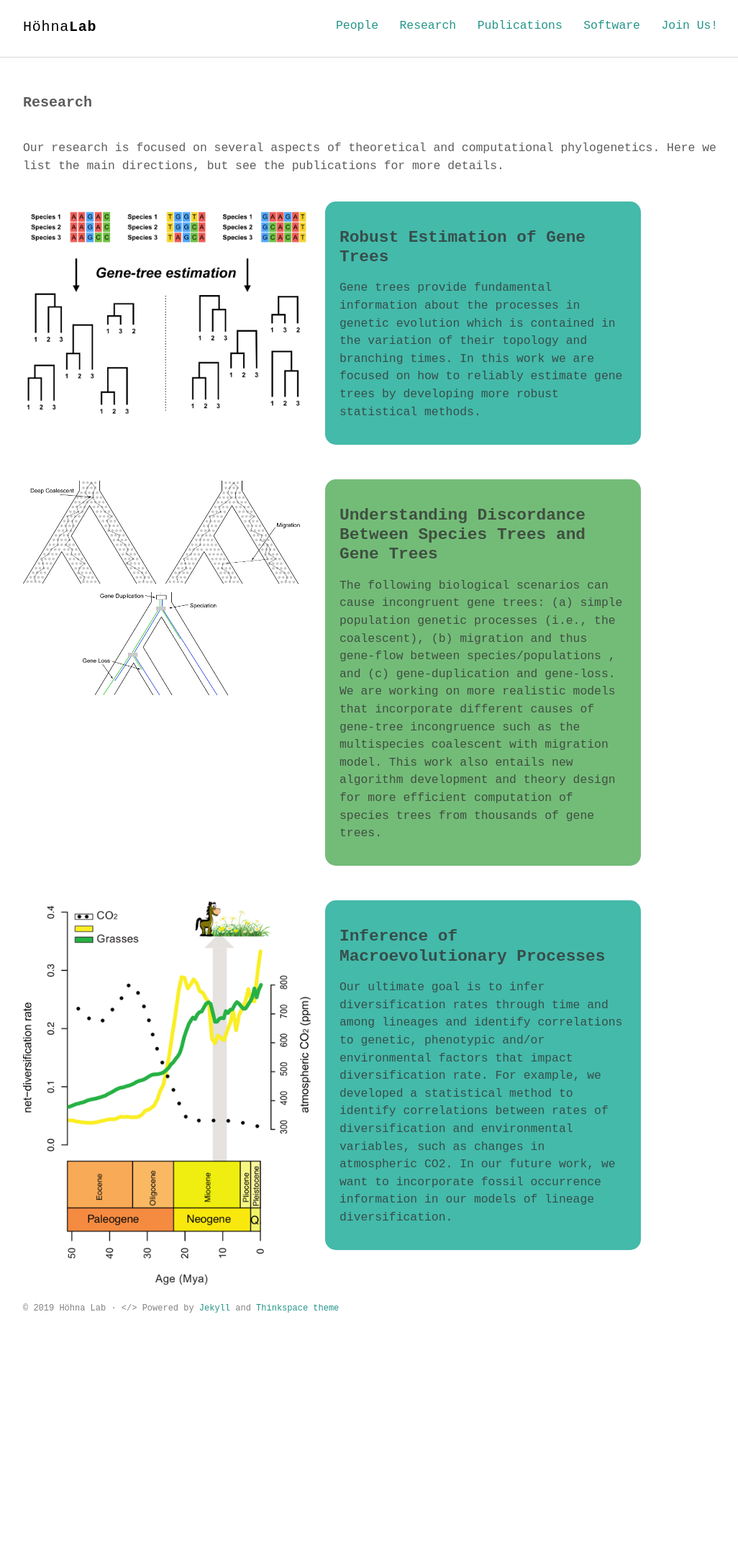
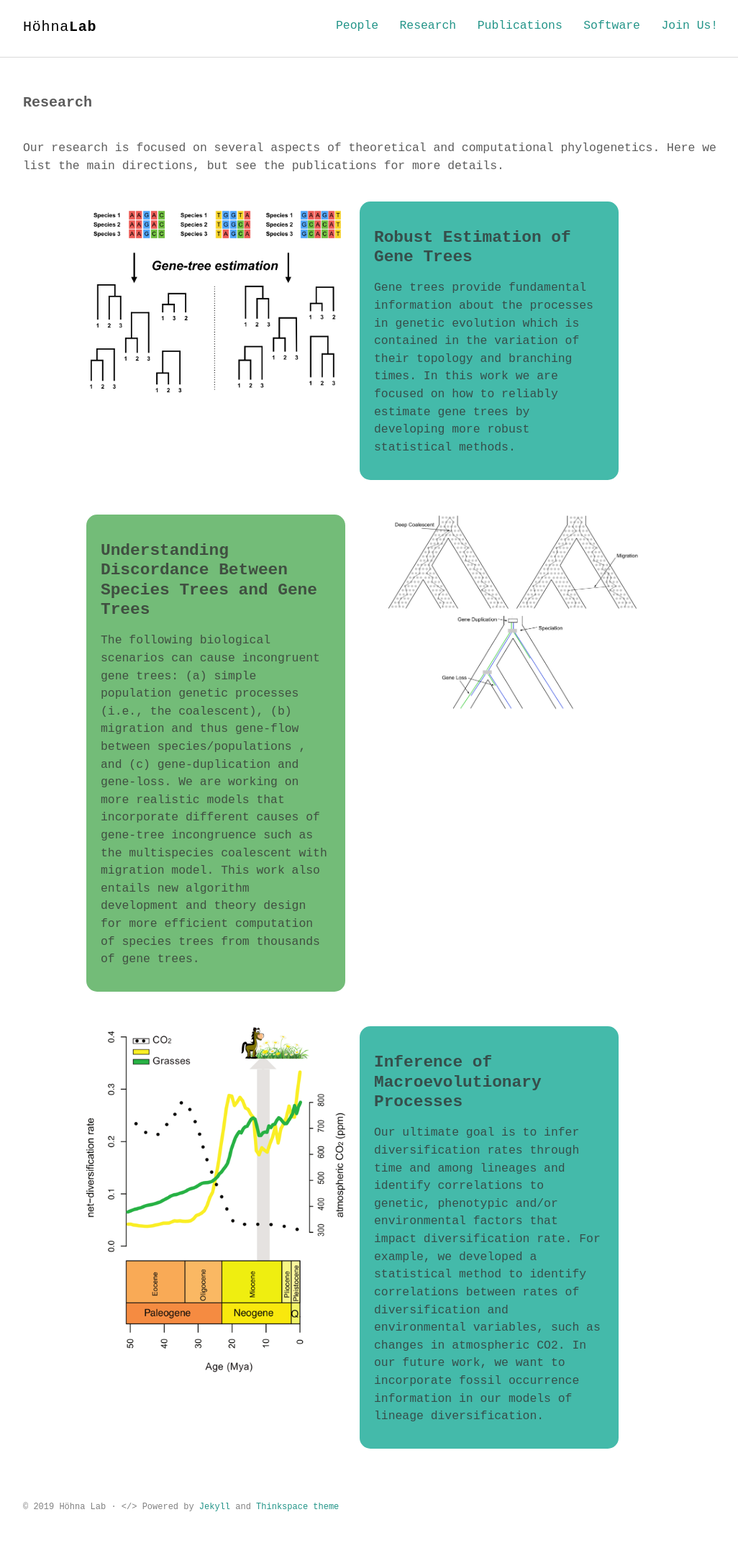
Before and after one commit to hoehnalab/hoehnalab.github.io, a Jekyll site: the page built from research.md, in a window 1280 px wide. Shown: the whole page at 72% size, without its empty margins (120-1146 px from the left). Built offline with Jekyll 4.4.1, drawn with Linux system fonts in a browser that asks for light colours; some web fonts are replaced; before the commit the page ends 1875 px from its top, so only the background shows below that.

Commit message:
Minor layout and formatting changes

```diff
--- a/assets/css/main.scss
+++ b/assets/css/main.scss
@@ -26,7 +26,11 @@
 
 img.floatright {
     float: right;
-    position: relative;
+    width: 45%;
+    max-width: 400px;
+    min-width: 300px;
+    margin-right: 20px;
+    margin-bottom: 20px;
 }
 
 
@@ -117,7 +121,7 @@
   height: auto;
   width: 45%;
   min-width: 300px;
-  max-width: 500px;
+  max-width: 600px;
 }
 
 #rcornersbox2 {
@@ -128,7 +132,7 @@
   height: auto;
   width: 45%;
   min-width: 300px;
-  max-width: 500px;
+  max-width: 600px;
 }
 
 
--- a/assets/scss/_layout.scss
+++ b/assets/scss/_layout.scss
@@ -47,7 +47,9 @@
 }
 
 .container-small {
+    width: 800px;
     max-width: 100%;
+    margin: 0 auto;
 }
 
 .header {
--- a/research.md
+++ b/research.md
@@ -35,7 +35,7 @@
 
 <!-- Section 2 -->
 <div class="container-small">
-<img class="floatleft" src="/assets/images/Figure_2_v2.png" width="500">
+<img class="floatright" src="/assets/images/Figure_2_v2.png" width="400">
 <div id="rcornersbox2">
     <h2>Understanding Discordance Between Species Trees and Gene Trees</h2>
 <!--
@@ -49,6 +49,7 @@
     </p>
 
 </div>
+
 </div>
 
 <br>
```
Also changed, not shown: software.md (+2 -2 lines).
